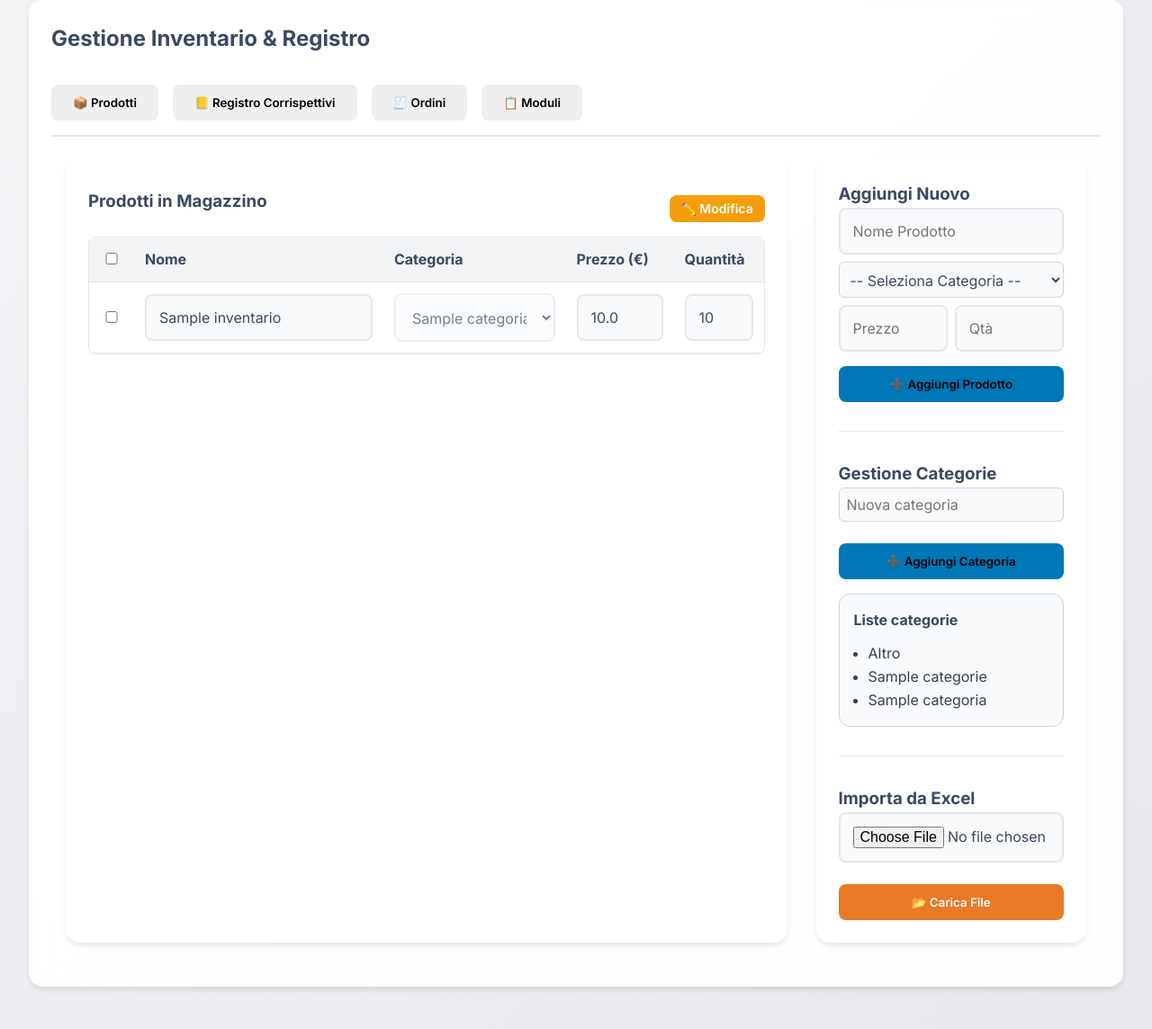
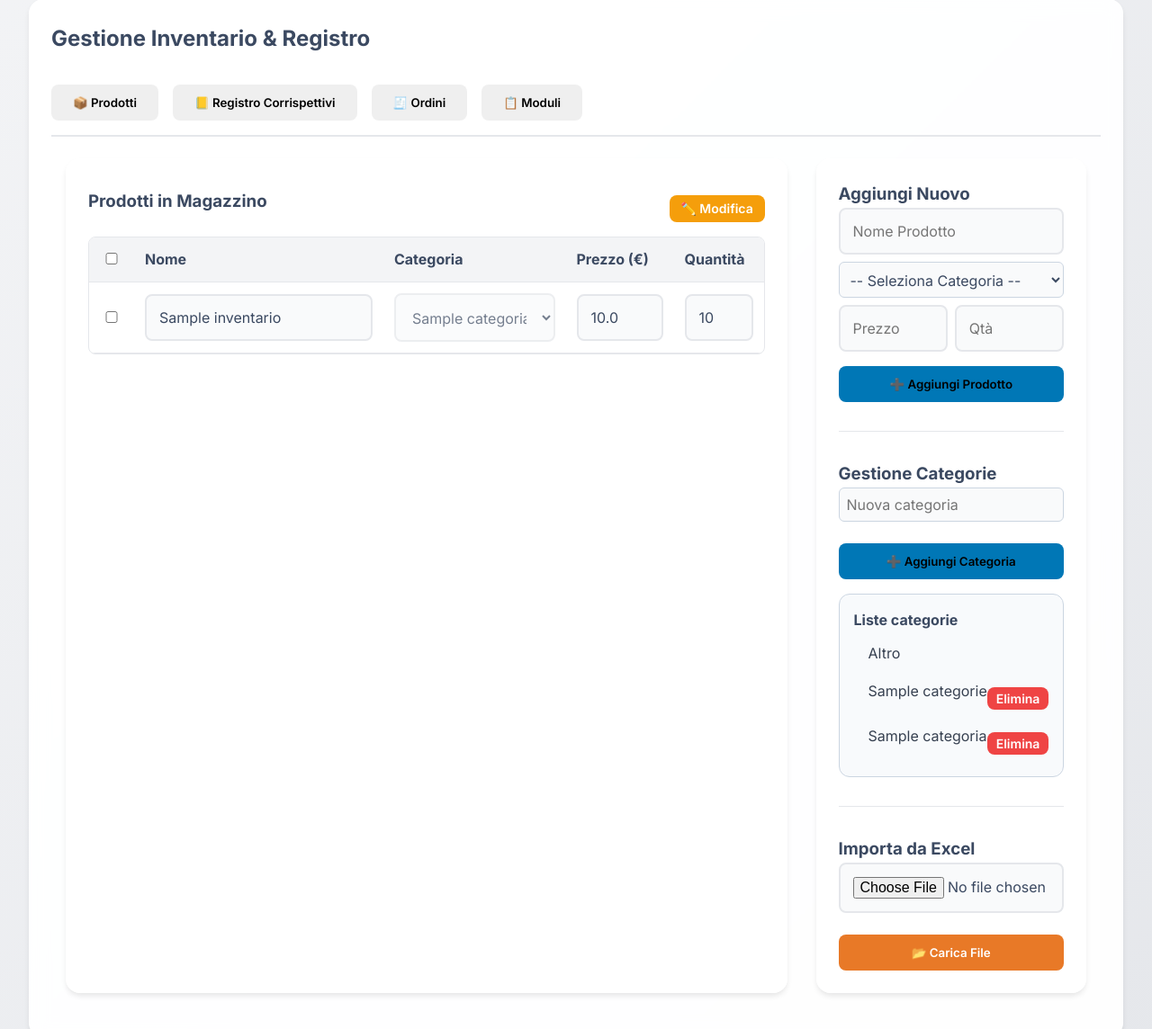
Before and after one commit to gianlucadubaldo-lab/progetto, a Flask app: page /inventario in a window 1280 px wide. Shown: the part 189-1333 px from the top of the page at 90% size. Run offline with Flask 3, Linux system fonts and the light colour scheme; the visitor is signed in with stand-in values (Sample User, id 1); a database or web service that is not in the repository returns one stand-in record (values such as "Sample title").

Commit message:
cambiamento: adesso pèosso eliminare le categorie

```diff
--- a/database.py
+++ b/database.py
@@ -6,6 +6,7 @@ Centralizza tutte le connessioni e le collections
 from pymongo import MongoClient
 
 # Connessione a MongoDB
+#dubaldo
 client = MongoClient("mongodb+srv://gianlucadubaldo_db_user:7cTJeuclbojaVjHo@ginaluca.ovewjhs.mongodb.net/")
 # Alternativa per localhost:
 # client = MongoClient("mongodb://localhost:27017")
--- a/templates/inventario.html
+++ b/templates/inventario.html
@@ -103,9 +103,17 @@
                 {% if categorie %}
                 <div style="background: #f8fafc; border: 1px solid #cbd5e1; border-radius: 12px; padding: 1rem; max-height: 220px; overflow-y: auto;">
                     <strong>Liste categorie</strong>
-                    <ul style="margin: 0.75rem 0 0; padding-left: 1rem; list-style: disc; color: #374151;">
+                    <ul style="margin: 0.75rem 0 0; padding-left: 1rem; list-style: none; color: #374151;">
                         {% for cat in categorie %}
-                            <li>{{ cat|capitalize }}</li>
+                            <li style="display: flex; align-items: center; justify-content: space-between; margin-bottom: 0.5rem;">
+                                <span>{{ cat|capitalize }}</span>
+                                {% if cat != 'Altro' %}
+                                <form method="POST" action="{{ url_for('inventario.elimina_categoria') }}" style="margin: 0;">
+                                    <input type="hidden" name="categoria" value="{{ cat }}">
+                                    <button type="submit" class="btn btn-danger btn-sm" style="padding: 0.25rem 0.6rem;">Elimina</button>
+                                </form>
+                                {% endif %}
+                            </li>
                         {% endfor %}
                     </ul>
                 </div>
```
Also changed, not shown: .github/workflows/main.yaml (added).
